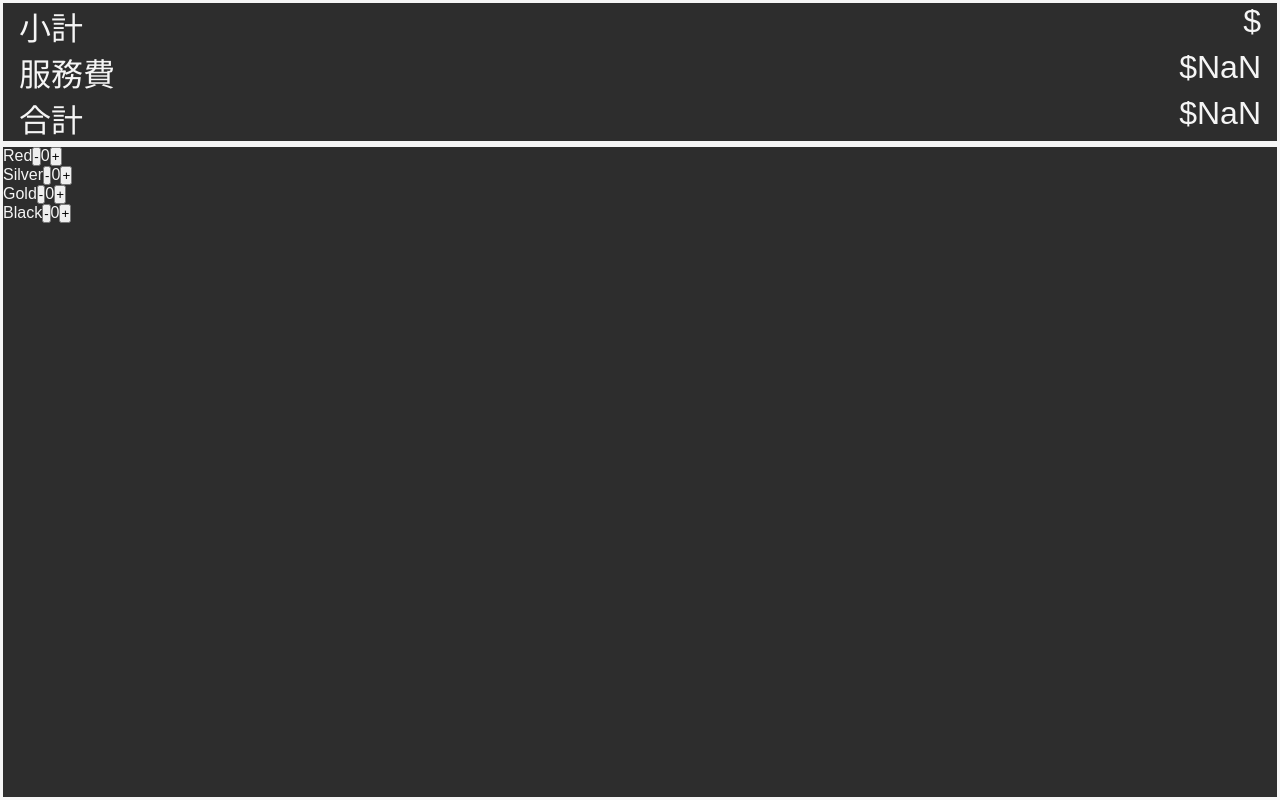
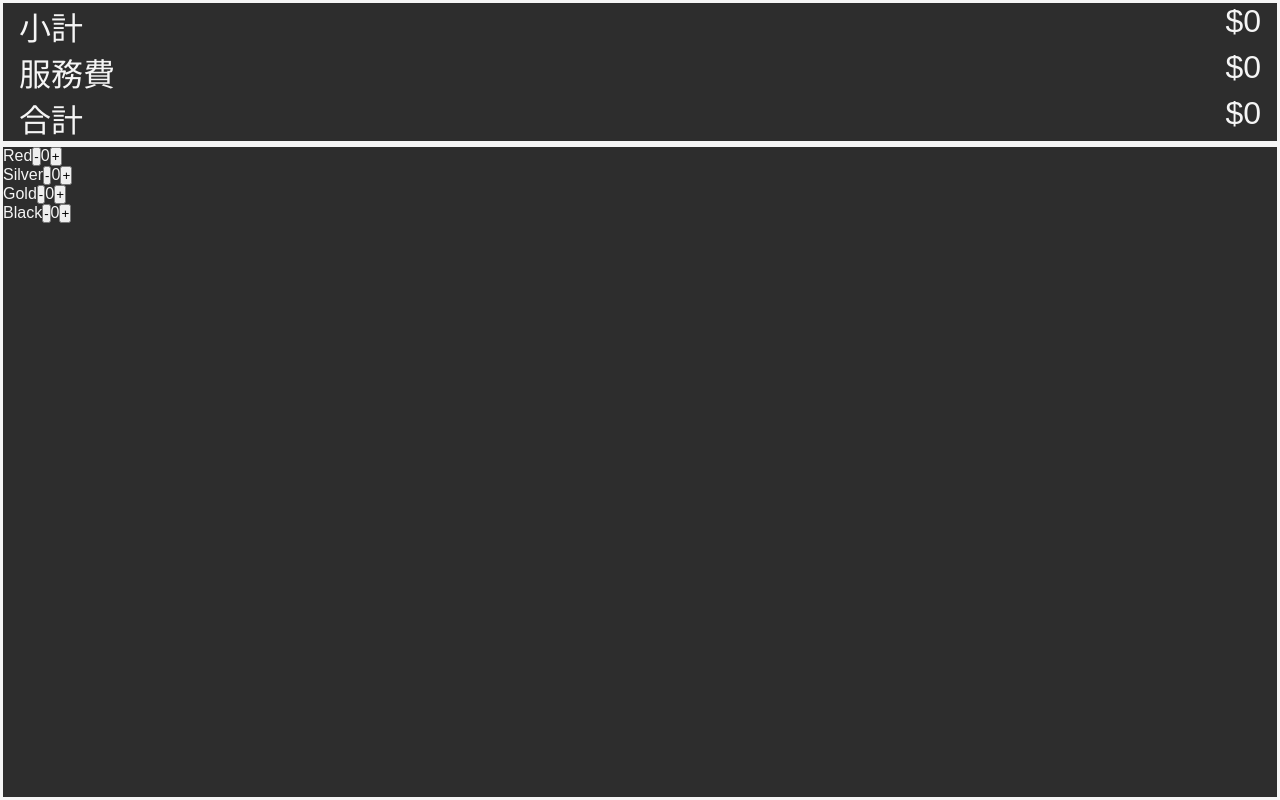
Before and after one commit to man7788/sushiro-calculator, a React (Vite) app in the folder calculator/: page / in a window 1280 px wide. Built offline with nearby package versions, Linux system fonts and the light colour scheme.

Commit message:
Add SubTotal to Header render

```diff
--- a/calculator/src/Components/Header/Header.jsx
+++ b/calculator/src/Components/Header/Header.jsx
@@ -1,28 +1,23 @@
 import styles from './Header.module.css';
 import { useState, useEffect } from 'react';
+import SubTotal from './SubTotal';
 
-const Header = ({ total }) => {
+const Header = ({ subTotal }) => {
   const [finalTotal, setFinaltotal] = useState(0);
   const [serviceCharge, setServiceCharge] = useState(0);
 
   useEffect(() => {
-    setServiceCharge(Math.trunc(total * 0.1));
-    setFinaltotal(total + serviceCharge);
-  }, [total]);
+    setServiceCharge(Math.trunc(subTotal * 0.1));
+    setFinaltotal(subTotal + serviceCharge);
+  }, [subTotal]);
 
   useEffect(() => {
-    setFinaltotal(total + serviceCharge);
+    setFinaltotal(subTotal + serviceCharge);
   }, [serviceCharge]);
 
   return (
     <div className={styles.Header}>
-      <div className={styles.subTotal}>
-        <div>小計</div>
-        <div className={styles.subTotalPrice}>
-          <div>$</div>
-          <div> {total}</div>
-        </div>
-      </div>
+      <SubTotal subTotal={subTotal} />
       <div className={styles.serviceCharge}>
         <div>服務費</div>
         <div className={styles.serviceChargePrice}>
```
